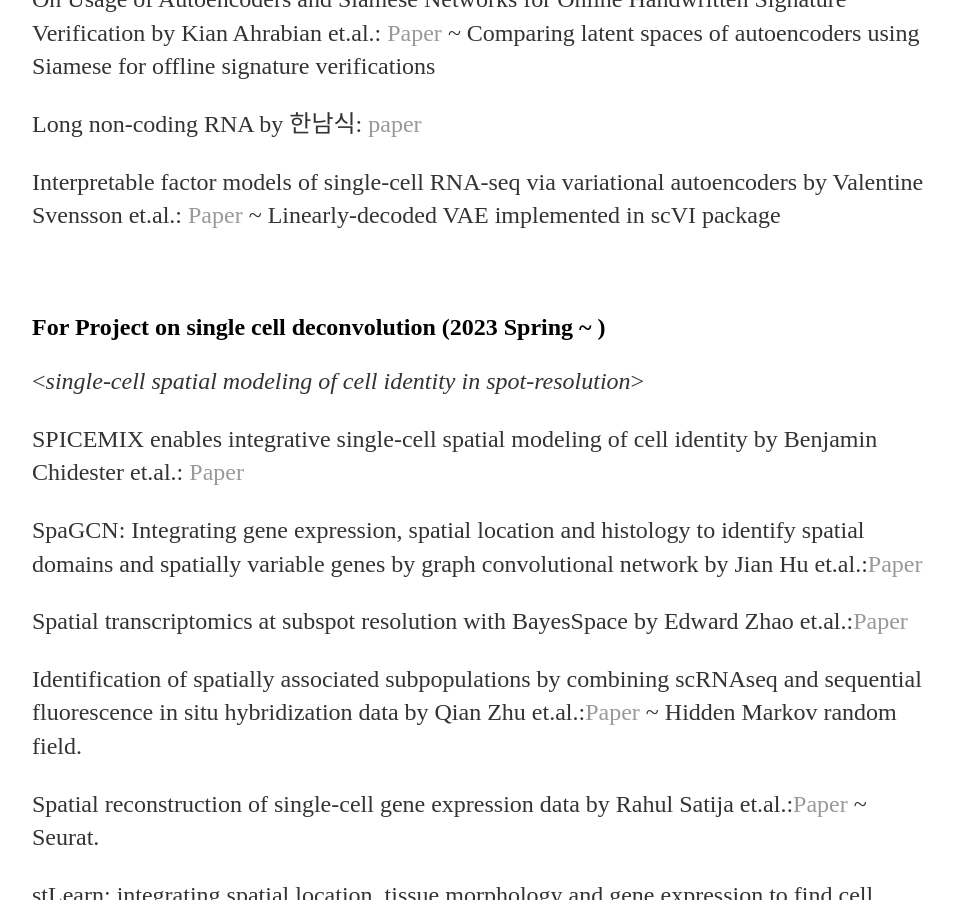
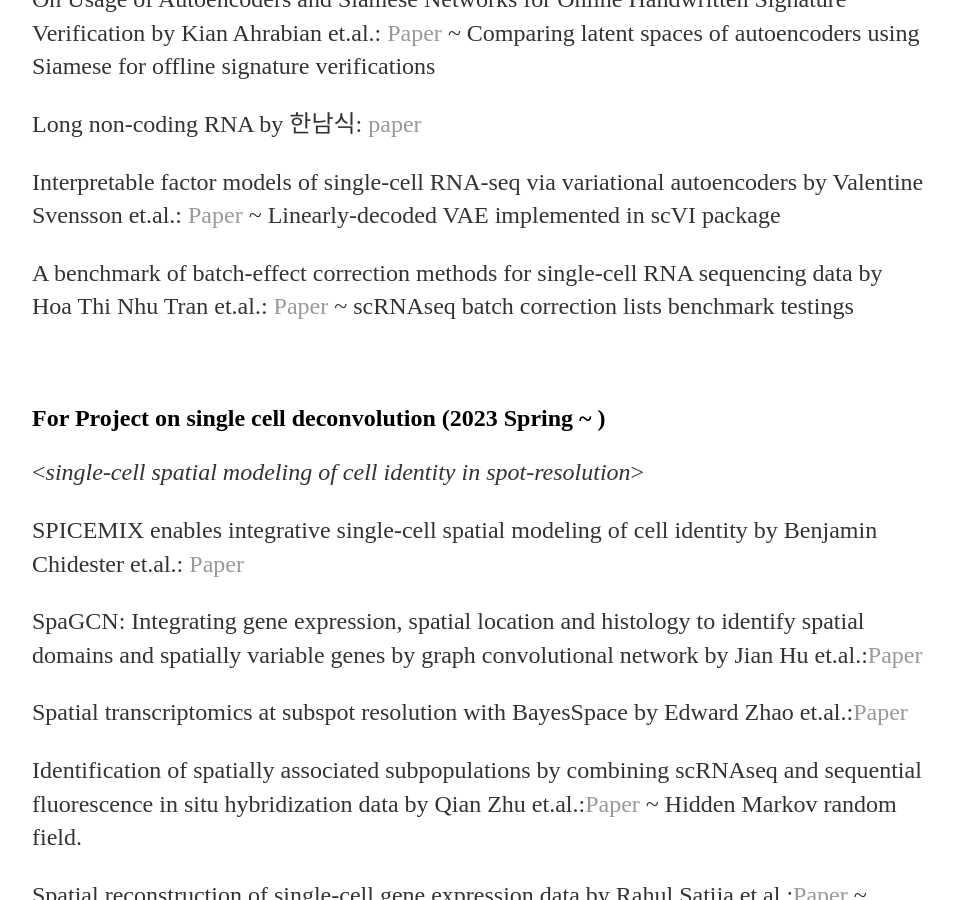
Before and after one commit to yjkweon24/yjkweon24.github.io, a Jekyll site: the page built from _posts/2019-03-16-Academic.md, in a window 1280 px wide and 900 px high, scrolled down 2751 px. Shown: the whole window, without its empty margins (160-1114 px from the left). Built offline with Jekyll 4.4.1, drawn with Linux system fonts in a browser that asks for light colours.

Commit message:
Update 2019-03-16-Academic.md

```diff
--- a/_posts/2019-03-16-Academic.md
+++ b/_posts/2019-03-16-Academic.md
@@ -66,6 +66,8 @@
 Long non-coding RNA by 한남식: [paper](https://www.ibric.org/myboard/read.php?Board=report&id=2387)
 
 Interpretable factor models of single-cell RNA-seq via variational autoencoders by Valentine Svensson et.al.: [Paper](https://academic.oup.com/bioinformatics/article/36/11/3418/5807606?login=true) ~ Linearly-decoded VAE implemented in scVI package
+
+A benchmark of batch-effect correction methods for single-cell RNA sequencing data by Hoa Thi Nhu Tran et.al.: [Paper](https://genomebiology.biomedcentral.com/articles/10.1186/s13059-019-1850-9) ~ scRNAseq batch correction lists benchmark testings
 
 <br>
 
```
